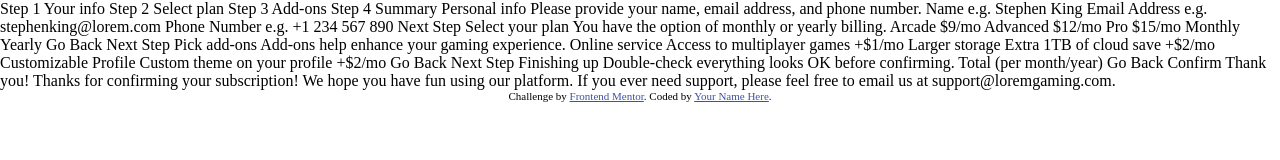
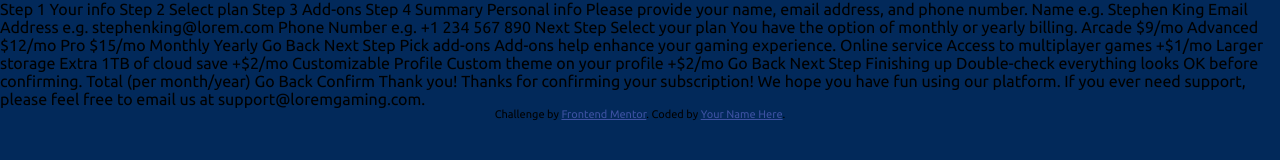
Before and after one commit to Bednar8/Multi-step-form, a website built with Parcel: page index.html in a window 1280 px wide. Built offline with nearby package versions, Linux system fonts and the light colour scheme.

Commit message:
add css variables

```diff
--- a/index.html
+++ b/index.html
@@ -10,20 +10,8 @@
     href="./assets/images/favicon-32x32.png">
 
   <title>Frontend Mentor | Multi-step form</title>
-  <link rel="stylesheet" href="./src/css/style.css">
+  <link rel="stylesheet" href="./src/css/main.css">
   <script type="module" src="./src/js/controler.js"></script>
-
-  <!-- Feel free to remove these styles or customise in your own stylesheet 👍 -->
-  <style>
-    .attribution {
-      font-size: 11px;
-      text-align: center;
-    }
-
-    .attribution a {
-      color: hsl(228, 45%, 44%);
-    }
-  </style>
 </head>
 
 <body>
--- a/package.json
+++ b/package.json
@@ -10,6 +10,7 @@
 	"author": "Bednar",
 	"license": "ISC",
 	"devDependencies": {
+		"@parcel/transformer-sass": "^2.11.0",
 		"parcel": "^2.11.0"
 	}
 }
--- /dev/null
+++ b/src/css/main.css
@@ -0,0 +1,48 @@
+@import url("https://fonts.googleapis.com/css2?family=Ubuntu:wght@400;500;700&display=swap");
+
+/* Frontend Mentor code */
+.attribution {
+	font-size: 11px;
+	text-align: center;
+}
+
+.attribution a {
+	color: hsl(228, 45%, 44%);
+}
+/* ----------------------- */
+
+:root {
+	--color-primary: hsl(213, 96%, 18%);
+	--color-secondary: hsl(243, 100%, 62%);
+	--color-pastel-blue: hsl(228, 100%, 84%);
+	--color-light-blue: hsl(206, 94%, 87%);
+	--color-strawberry: hsl(354, 84%, 57%);
+
+	--color-cool-gray: hsl(231, 11%, 63%);
+	--color-light-gray: hsl(229, 24%, 87%);
+	--color-magnolia: hsl(217, 100%, 97%);
+	--color-alabaster: hsl(231, 100%, 99%);
+	--color-white: hsl(0, 0%, 100%);
+}
+
+* {
+	margin: 0;
+	padding: 0;
+}
+
+*,
+*::before,
+*::after {
+	box-sizing: inherit;
+}
+
+html {
+	box-sizing: border-box;
+	font-size: 62.5%;
+}
+
+body {
+	font-family: "Ubuntu", sans-serif;
+	font-size: 1.6rem;
+	background-color: var(--color-primary);
+}
--- a/src/css/style.css
+++ /dev/null
@@ -1,5 +0,0 @@
-* {
-	box-sizing: border-box;
-	margin: 0;
-	padding: 0;
-}
```
Also changed, not shown: 1 other file.
